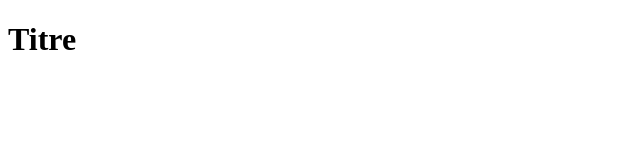
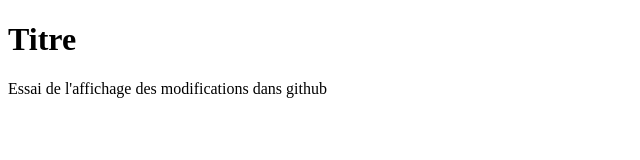
Before and after one commit to matbodd/testGit2, a plain HTML site: page index.html in a window 1280 px wide. Shown: the whole page, without its empty margins (0-640 px from the left). Drawn offline with Linux system fonts and the light colour scheme.

Commit message:
add p to index.html

```diff
--- a/index.html
+++ b/index.html
@@ -5,5 +5,6 @@
     </head>
     <body>
         <h1>Titre</h1>
+        <p>Essai de l'affichage des modifications dans github</p>
     </body>
 </html>
```
